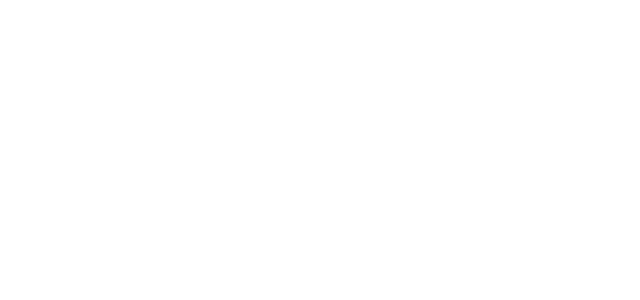
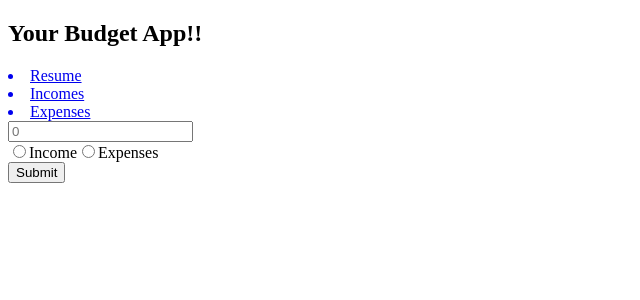
Before and after one commit to Gus-Gonz/Challenge-JS-ALKEMY, a React (Create React App) app: page /adding in a window 1280 px wide. Shown: the top 300 px of the page, without its empty margins (0-640 px from the left). Built offline with nearby package versions, Linux system fonts and the light colour scheme; the HTML template or start-up script is replaced by a standard one.

Commit message:
Added the logic of Adding a new Element to the Resume

```diff
--- a/src/App.js
+++ b/src/App.js
@@ -4,10 +4,10 @@
 import ItemResume from './components/ItemResume/ItemResume';
 import Button from './components/Button/Button';
 import Input from './components/Input/Input';
-import EditForm from './containers/Form/EditForm';
+import EditForm from './containers/Form/Form';
 
 import ResumePage from './pages/ResumePage';
-import EditePage from './pages/EditePage';
+import AddPage from './pages/AddPage';
 import ExprensesPage from './pages/ExprensesPage';
 
 function App() {
@@ -18,7 +18,7 @@
     { id: 4, value: 1000, isIncome: true, edit: false },
   ]);
 
-  const sumitEditForm = (event, obj, isIncomevalue) => {
+  const sumitEditForm = (event, obj, isIncomeValue = obj.isIncome) => {
     const newResumeList = [...resumeList];
 
     const inputValue = event.target.closest('form').querySelector('input')
@@ -29,7 +29,7 @@
     const newResumeELement = { ...newResumeList[resumeElementIndex] };
 
     newResumeELement.value = parseInt(inputValue);
-    newResumeELement.isIncome = isIncomevalue;
+    newResumeELement.isIncome = isIncomeValue;
     newResumeELement.edit = false;
 
     newResumeList[resumeElementIndex] = newResumeELement;
@@ -55,6 +55,36 @@
   const deleteHandler = (objId) => {
     const newResumeList = resumeList.filter((element) => element.id !== objId);
     setResumeList(newResumeList);
+  };
+
+  const gettingResumeNum = (list) => {
+    let sum = 0;
+    list.forEach((element) => {
+      return element.isIncome
+        ? (sum = sum + element.value)
+        : (sum = sum - element.value);
+    });
+    return sum;
+  };
+
+  const sumitAddHandler = (event, isIncomeValue) => {
+    const inputValue = parseInt(
+      event.target.parentElement.querySelector('input').value.trim()
+    );
+    const newResumeList = [...resumeList];
+
+    const newResumeELement = {
+      id: newResumeList[newResumeList.length - 1].id + 1,
+      value: inputValue,
+      isIncome: isIncomeValue,
+      edit: false,
+    };
+
+    newResumeList.push(newResumeELement);
+    setResumeList(newResumeList);
+
+    event.target.parentElement.querySelector('input').value = '';
+    event.target.closest('main').querySelector('nav').firstElementChild.click();
   };
 
   const creatingJsxResumeList = (list) => {
@@ -94,27 +124,14 @@
                 event.target.closest('form').querySelector('input').value === ''
               ) {
                 return alert('you need to put a number');
-              } else if (isIncome === undefined) {
-                return alert(
-                  'Sorry but you will need to specify if it it an Income or not '
-                );
               }
+
               return sumitEditForm(event, eachObj, isIncome);
             }}
             obj={eachObj}></EditForm>
         </li>
       );
     });
-  };
-
-  const gettingResumeNum = (list) => {
-    let sum = 0;
-    list.forEach((element) => {
-      return element.isIncome
-        ? (sum = sum + element.value)
-        : (sum = sum - element.value);
-    });
-    return sum;
   };
 
   return (
@@ -130,6 +147,10 @@
                 resumeList={creatingJsxResumeList(resumeList)}></ResumePage>
             )}
           />
+          <Route
+            path='/adding'
+            render={() => <AddPage sumitHandler={sumitAddHandler}></AddPage>}
+          />
         </Switch>
       </main>
     </Router>
--- a/src/components/Button/Button.js
+++ b/src/components/Button/Button.js
@@ -1,6 +1,6 @@
-const Button = ({ text, className, click }) => {
+const Button = ({ style, text, className, click }) => {
   return (
-    <button className={className} onClick={click}>
+    <button style={style} className={className} onClick={click}>
       {text}
     </button>
   );
--- a/src/containers/Form/EditForm.js
+++ /dev/null
@@ -1,33 +0,0 @@
-import Input from '../../components/Input/Input';
-import Button from '../../components/Button/Button';
-
-let EditForm = ({ click, change, obj }) => {
-
-  return (
-    <form onSubmit={(event) => event.preventDefault()}>
-      <h3>Let's edit It!! </h3>
-      <Input type='number' min='0' placeholder={obj.value}></Input>
-      <div>
-        <label>
-          <Input
-            change={change}
-            name='resume-type'
-            type='radio'
-            value='Income'></Input>
-          Income
-        </label>
-        <label>
-          <Input
-            change={change}
-            name='resume-type'
-            type='radio'
-            value='Expenses'></Input>
-          Expenses
-        </label>
-      </div>
-      <Button click={click} text='Submit'></Button>
-    </form>
-  );
-};
-
-export default EditForm;
--- /dev/null
+++ b/src/containers/Form/Form.js
@@ -0,0 +1,38 @@
+import Input from '../../components/Input/Input';
+import Button from '../../components/Button/Button';
+
+let Form = ({
+  click,
+  change,
+  obj = { value: 0 },
+  needsRadioButton = false,
+}) => {
+  return (
+    <form onSubmit={(event) => event.preventDefault()}>
+      <Input type='number' min='0' placeholder={obj.value}></Input>
+      {needsRadioButton ? (
+        <div>
+          <label>
+            <Input
+              change={change}
+              name='resume-type'
+              type='radio'
+              value='Income'></Input>
+            Income
+          </label>
+          <label>
+            <Input
+              change={change}
+              name='resume-type'
+              type='radio'
+              value='Expenses'></Input>
+            Expenses
+          </label>
+        </div>
+      ) : null}
+      <Button click={click} text='Submit'></Button>
+    </form>
+  );
+};
+
+export default Form;
--- a/src/containers/Form/From.js
+++ /dev/null
@@ -1,13 +0,0 @@
-import Input from '../../components/Input/Input';
-import Button from '../../components/Button/Button';
-
-let Form = ({ click }) => {
-  return (
-    <div className='form'>
-      <Input placeholder='Modify the budget' class='main-input' />
-      <Button class='main-button' click={click} text='Add' />
-    </div>
-  );
-};
-
-export default Form;
--- /dev/null
+++ b/src/pages/AddPage.js
@@ -0,0 +1,41 @@
+import Header from '../containers/Header/Header';
+import AddForm from '../containers/Form/Form';
+import ResumeTable from '../containers/ResumeTable/ResumeTable';
+import H1 from '../components/H1/H1';
+
+const AddPage = ({ sumitHandler }) => {
+  let isIncome;
+
+  const clickHandler = (event) => {
+    if (event.target.closest('form').querySelector('input').value === '') {
+      return alert('you need to put a number');
+    } else if (isIncome === undefined) {
+      return alert(
+        'Sorry but you will need to specify if it it an Income or not '
+      );
+    }
+    return sumitHandler(event, isIncome);
+  };
+
+  const changeHandler = (event) => {
+    const radioButtonHandler = (event) => {
+      if (event.target.value === 'Income') {
+        return (isIncome = true);
+      } else {
+        return (isIncome = false);
+      }
+    };
+    return radioButtonHandler(event);
+  };
+
+  return (
+    <section>
+      <Header></Header>
+      <AddForm
+        needsRadioButton={true}
+        click={(event) => clickHandler(event)}
+        change={(event) => changeHandler(event)}></AddForm>
+    </section>
+  );
+};
+export default AddPage;
--- a/src/pages/EditePage.js
+++ /dev/null
@@ -1,5 +0,0 @@
-const EditePage = ({ obj }) => {
-    console.log(obj)
-  return <h1>EDITE INSIDE {obj}</h1>;
-};
-export default EditePage;
--- a/src/pages/ResumePage.js
+++ b/src/pages/ResumePage.js
@@ -1,13 +1,17 @@
+import { Link } from 'react-router-dom';
+
+
 import Header from '../containers/Header/Header';
-import Form from '../containers/Form/From';
 import ResumeTable from '../containers/ResumeTable/ResumeTable';
 import H1 from '../components/H1/H1';
+import Button from '../components/Button/Button'
+
 
 const ResumePage = ({ resumeList, resumeNum }) => {
   return (
     <section>
       <Header></Header>
-      <Form></Form>
+      <Link to={'/adding'}><Button style={{fontSize: '50px'}} text="+"></Button></Link>
       <H1 text={`Current Balance: ${resumeNum}`}></H1>
       <ResumeTable resumeList={resumeList}></ResumeTable>
     </section>
```
Also changed, not shown: 1 other file (tests, documents, lock files or other folders).
